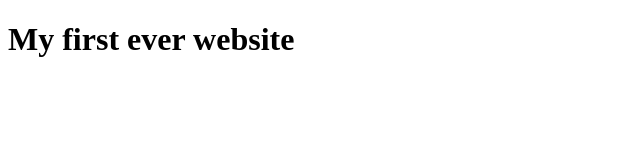
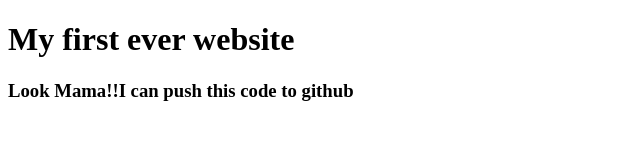
Before and after one commit to FahaduzzamanFahad5/my-first-website, a plain HTML site: page index.html in a window 1280 px wide. Shown: the whole page, without its empty margins (0-640 px from the left). Drawn offline with Linux system fonts and the light colour scheme.

Commit message:
Learned github

```diff
--- a/index.html
+++ b/index.html
@@ -8,5 +8,6 @@
 </head>
 <body>
    <h1>My first ever website</h1>
+   <h3>Look Mama!!I can push this code to github</h3>
 </body>
 </html>
```
